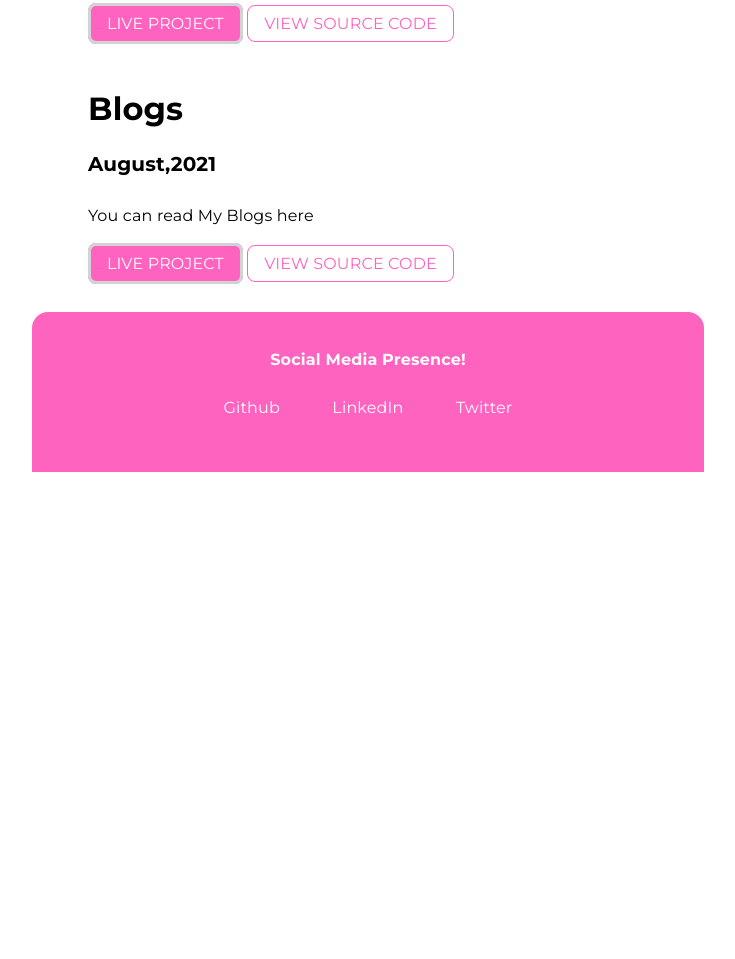
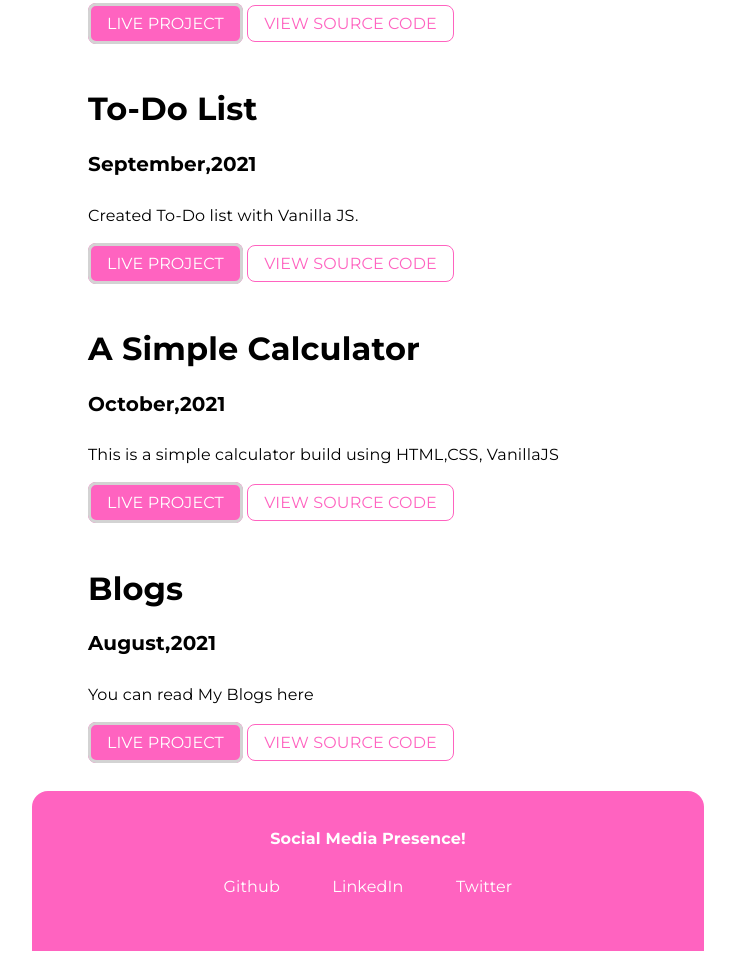
Before and after one commit to Shivani-exe/shivaninarang.portfolio, a plain HTML site: page projects.html in a window 1280 px wide. Shown: the part 3905-4864 px from the top of the page, without its empty margins (272-1007 px from the left). Before the commit the page ends 4385 px from the top, so only its background shows below. Drawn offline with Linux system fonts and the light colour scheme.

Commit message:
updated few projects

```diff
--- a/projects.html
+++ b/projects.html
@@ -214,6 +214,34 @@
                                                 <li>
                                                     <div class="container container-center">
 
+                                                        <h1>To-Do List</h1>
+                                                    <h2><small>September,2021</small></h2>
+                                                    <p>Created To-Do list with Vanilla JS. </p>
+
+                                                    <a class="link link-primary" href="https://shivani-todo-js.netlify.app/">LIVE PROJECT</a>
+
+                                                    <a  class="link link-secondary" href="https://github.com/Shivani-exe/todo-js">VIEW SOURCE CODE</a>
+                                                </div>
+                                                    </li>
+
+
+                                                    <li>
+                                                        <div class="container container-center">
+
+                                                            <h1>A Simple Calculator</h1>
+                                                        <h2><small>October,2021</small></h2>
+                                                        <p>This is a simple calculator build using HTML,CSS, VanillaJS </p>
+
+
+                                                        <a class="link link-primary" href="https://a-simple-calci.netlify.app/">LIVE PROJECT</a>
+
+                                                        <a  class="link link-secondary" href="https://github.com/Shivani-exe/a-simple-calculator">VIEW SOURCE CODE</a>
+                                                    </div>
+                                                        </li>
+
+                                                <li>
+                                                    <div class="container container-center">
+
                                                         <h1>Blogs</h1>
                                                     <h2><small>August,2021</small></h2>
                                                     <p>You can read My Blogs here</p>
```
